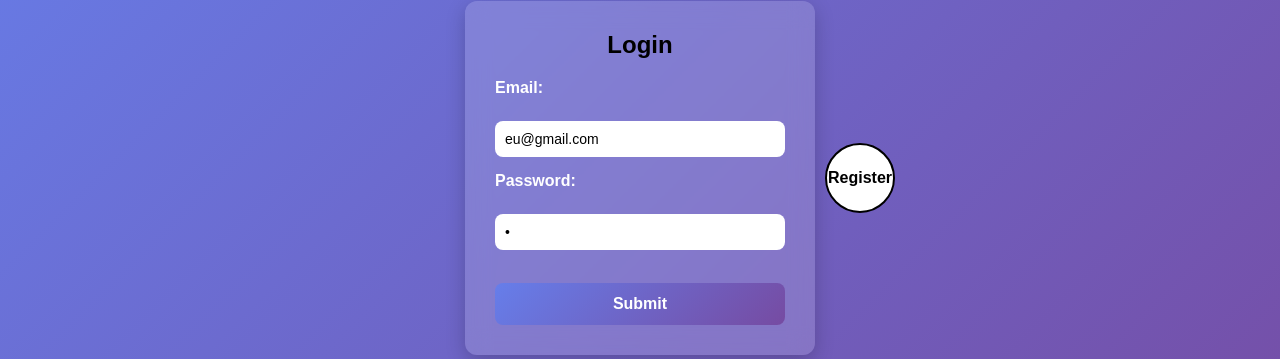
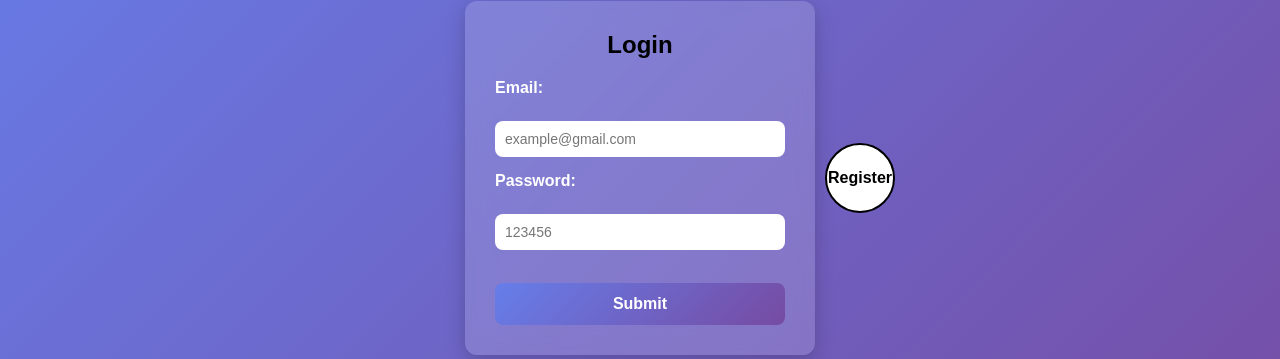
Before and after one commit to lou-spec/to-do-list, a PHP site: page /login.php in a window 1280 px wide. Shown: the part 222-581 px from the top of the page. Run offline with PHP 8.4, Linux system fonts and the light colour scheme.

Commit message:
https://github.com/lou-spec/to-do-list.git

```diff
--- a/login.php
+++ b/login.php
@@ -37,9 +37,9 @@ if ($_SERVER["REQUEST_METHOD"] == "POST") {
 <form action="login.php" method="post">
     <h2>Login</h2>
   <label for="email">Email:</label><br>
-  <input type="email" name="email" value="eu@gmail.com"><br>
+  <input type="email" name="email" placeholder="example@gmail.com"><br>
   <label for="password">Password:</label><br>
-  <input type="password" name="password" value="1"><br><br>
+  <input type="password" name="password" placeholder="123456"><br><br>
   <input type="submit" value="Submit">
 </form>
 <!-- Círculo dentro do container -->
```
